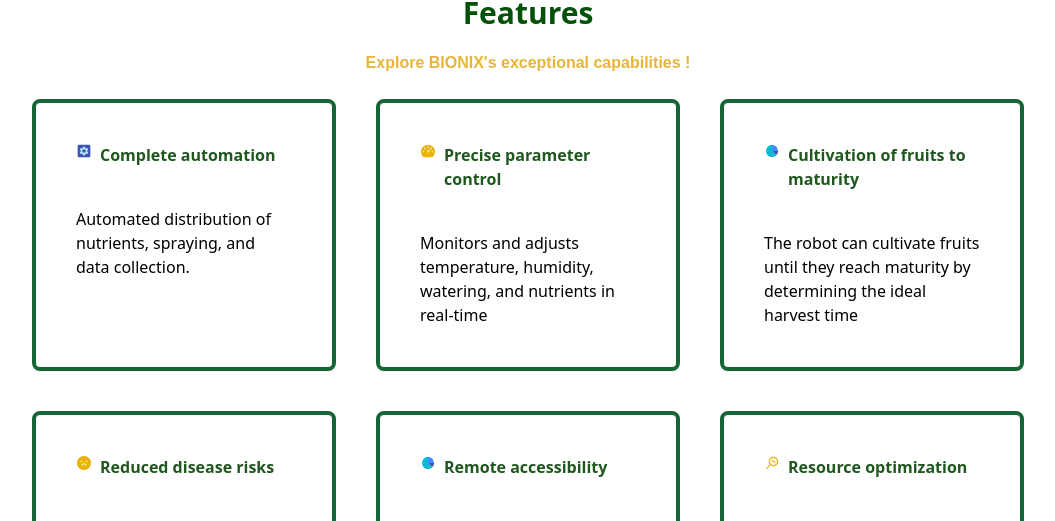
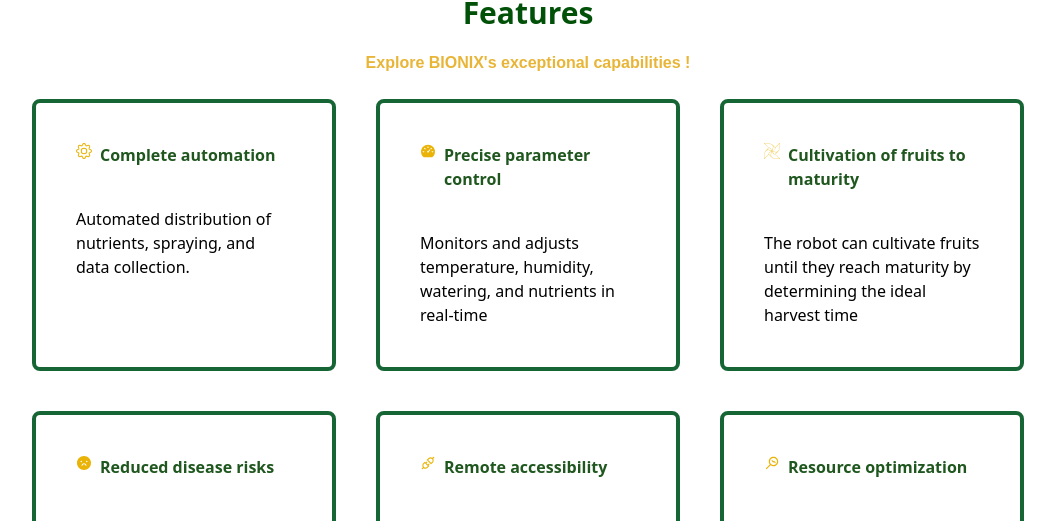
Before and after one commit to Oubelkas-FATIMA/landing-page, a React (Create React App) app: page / in a window 1280 px wide. Shown: the part 2269-2790 px from the top of the page, without its empty margins (112-1167 px from the left). Built offline with nearby package versions, Linux system fonts and the light colour scheme.

Commit message:
Fix missing FontAwesome dependency

```diff
--- a/src/components/features.js
+++ b/src/components/features.js
@@ -8,16 +8,20 @@
 import {AiFillFrown} from 'react-icons/ai'
 
 import { FontAwesomeIcon } from '@fortawesome/react-fontawesome';
-import { FcPieChart } from 'react-icons/fc';
+import { AiOutlineApi } from 'react-icons/ai';
+import { SiApacheairflow } from "react-icons/si";
+import { BsGear } from "react-icons/bs";
+
 
 
 const iconMap = {
-  "Complete automation": <FcAutomatic />,
+  "Complete automation": <BsGear />,
   "Precise parameter control": <AiFillDashboard />,
-  "Cultivation of fruits to maturity": <FcPieChart />,
+  "Cultivation of fruits to maturity": <SiApacheairflow />,
   "Reduced disease risks": <AiFillFrown />,
-  "Remote accessibility": <FcPieChart />,
+  "Remote accessibility": <AiOutlineApi />,
   "Resource optimization": <AiOutlineMonitor />,
+
 };
 
 
@@ -39,7 +43,7 @@
                           <span className='text-yellow-500'>
                           {iconMap[feat.title] /* Utilisez l'icône en fonction du titre de la fonction */}
                         </span>
-                        <h1 className='ml-2 text-1xl font-bold text-[#1F571E] hover:text-white '> { feat.title}</h1>   </div>
+                         <h1 className='ml-2 text-1xl font-bold text-[#1F571E] hover:text-white '> { feat.title}</h1>   </div>
                      <p className=' pt-10 flex items-center'> {feat.description} </p>
                  </div>
 
```
